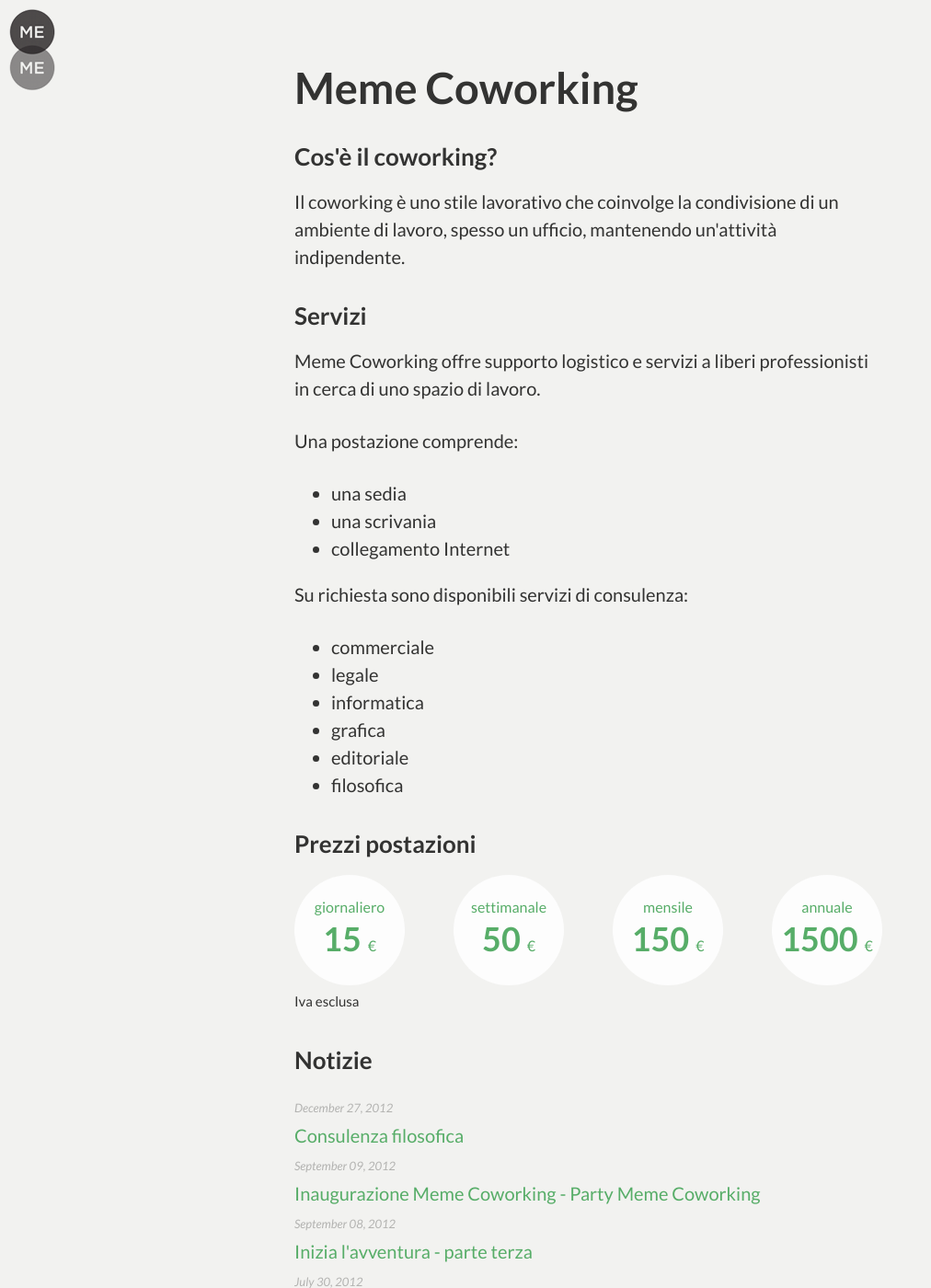
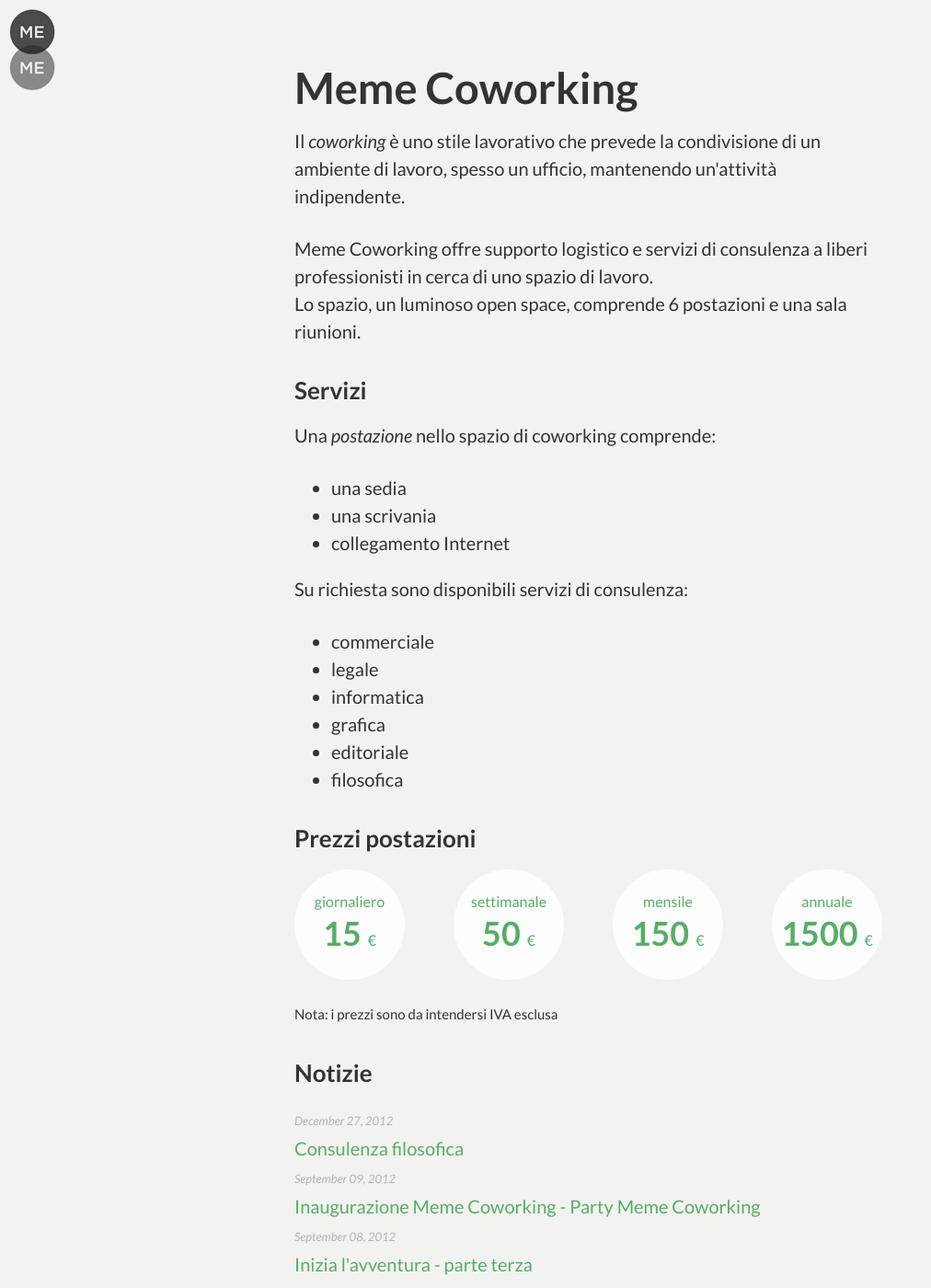
Before and after one commit to memecoworking/memecoworking.github.com, a Jekyll site: the page built from index.html, in a window 1280 px wide and 1400 px high. Shown: the whole window at 92% size, without its empty margins (0-1012 px from the left). Built offline with Jekyll 4.4.1, drawn with Linux system fonts in a browser that asks for light colours; Markdown is read by kramdown in place of the engine named in the settings; some of the changed text lies outside the part shown.

Commit message:
Update index page

```diff
--- a/index.html
+++ b/index.html
@@ -3,17 +3,17 @@
 title: Meme Coworking
 ---
 
-<h2>Cos'è il coworking?</h2>
 <p>
-  Il coworking è uno stile lavorativo che coinvolge la condivisione di un ambiente di lavoro, spesso un ufficio, mantenendo un'attività indipendente.
+  Il <em>coworking</em> è uno stile lavorativo che prevede la condivisione di un ambiente di lavoro, spesso un ufficio, mantenendo un'attività indipendente.
+</p>
+<p>
+  Meme Coworking offre supporto logistico e servizi di consulenza a liberi professionisti in cerca di uno spazio di lavoro.<br/>
+  Lo spazio, un luminoso open space, comprende 6 postazioni e una sala riunioni.
 </p>
 
 <h2>Servizi</h2>
 <p>
-  Meme Coworking offre supporto logistico e servizi a liberi professionisti in cerca di uno spazio di lavoro.
-</p>
-<p>
-  Una postazione comprende:
+  Una <em>postazione</em> nello spazio di coworking comprende:
 </p>
 <ul class="factory">
   <li>una sedia</li>
@@ -33,7 +33,7 @@
 </ul>
 
 <h2>Prezzi postazioni</h2>
-<div class="prices-container">
+<div class="prices-container clearfix">
   <div class="price">
     <div class="type">giornaliero</div>
     <div class="value">15 <small>€</small></div>
@@ -54,7 +54,9 @@
     <div class="value">1500 <small>€</small></div>
   </div>
 </div>
-<small>Iva esclusa</small>
+<p>
+  <small>Nota: i prezzi sono da intendersi IVA esclusa</small>
+</p>
 
 <h2>Notizie</h2>
 <ul>
@@ -67,6 +69,13 @@
   {% endfor %}
 </ul>
 
+<h2>Dove</h2>
+<p>
+  Via Marignana, 86/a<br/>
+  Mogliano Veneto 31021, Treviso
+</p>
+<iframe width="640" height="350" frameborder="0" scrolling="no" marginheight="0" marginwidth="0" src="https://maps.google.com/maps?f=q&amp;source=s_q&amp;hl=en&amp;geocode=&amp;q=Meme+Coworking,+Treviso,+Italy&amp;aq=&amp;sll=45.543389,12.234457&amp;sspn=0.008746,0.021136&amp;ie=UTF8&amp;hq=Meme+Coworking,&amp;hnear=Treviso,+Province+of+Treviso,+Veneto,+Italy&amp;t=m&amp;ll=45.550361,12.236195&amp;spn=0.021037,0.054932&amp;z=14&amp;iwloc=A&amp;output=embed"></iframe>
+
 <h2>Riferimenti</h2>
 <p>
   Telefono: +39 041 8940112<br/>
@@ -74,9 +83,3 @@
   Facebook: <a href="http://www.facebook.com/memecoworking">memecoworking</a><br/>
   Twitter: <a href="http://twitter.com/memecoworking">@memecoworking</a>
 </p>
-<p>
-  Meme Coworking<br/>
-  via Marignana, 86/a<br/>
-  Mogliano Veneto 31021, Treviso
-</p>
-<iframe width="640" height="350" frameborder="0" scrolling="no" marginheight="0" marginwidth="0" src="https://maps.google.com/maps?f=q&amp;source=s_q&amp;hl=en&amp;geocode=&amp;q=Meme+Coworking,+Treviso,+Italy&amp;aq=&amp;sll=45.543389,12.234457&amp;sspn=0.008746,0.021136&amp;ie=UTF8&amp;hq=Meme+Coworking,&amp;hnear=Treviso,+Province+of+Treviso,+Veneto,+Italy&amp;t=m&amp;ll=45.550361,12.236195&amp;spn=0.021037,0.054932&amp;z=14&amp;iwloc=A&amp;output=embed"></iframe>
```
